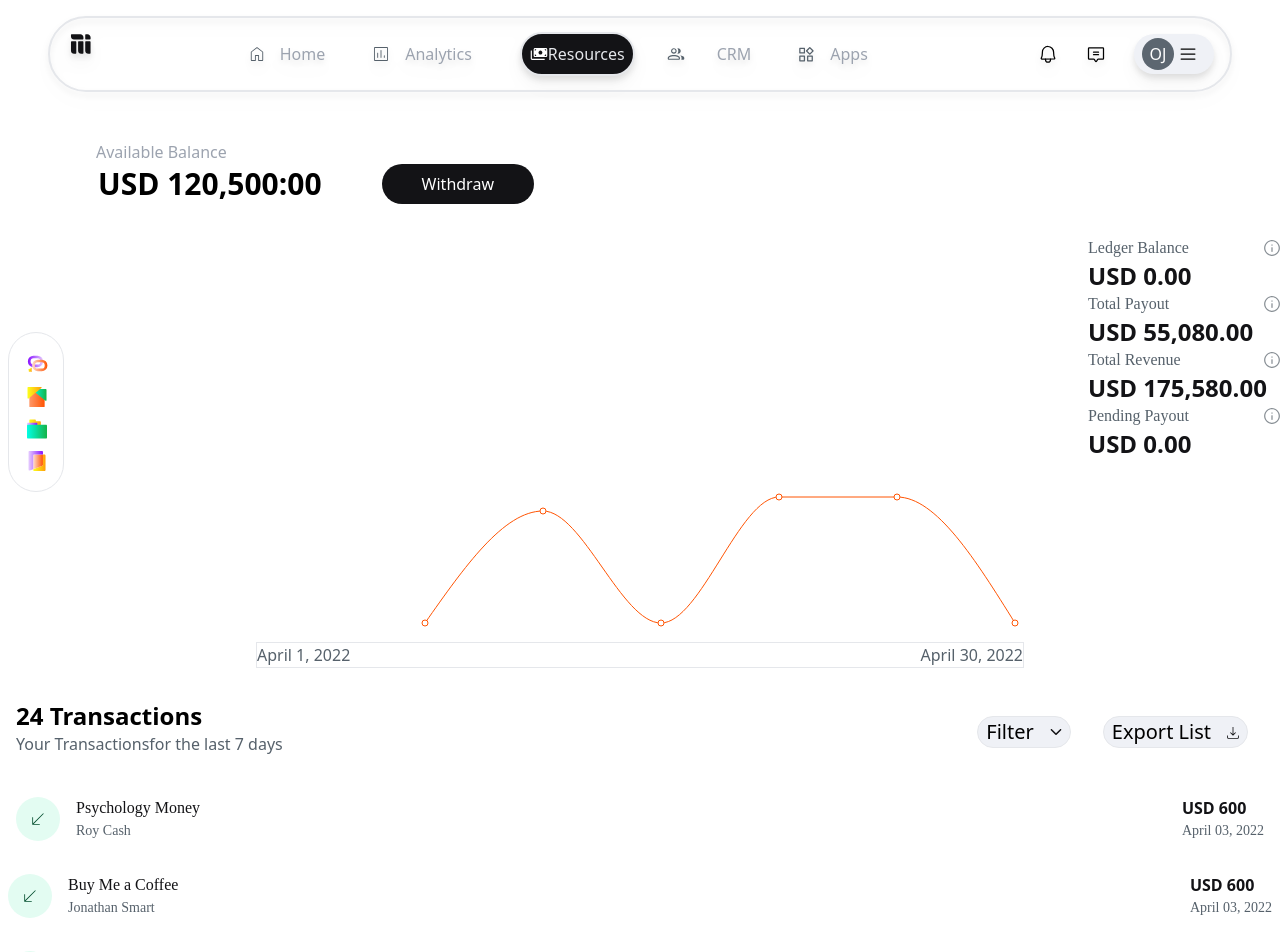
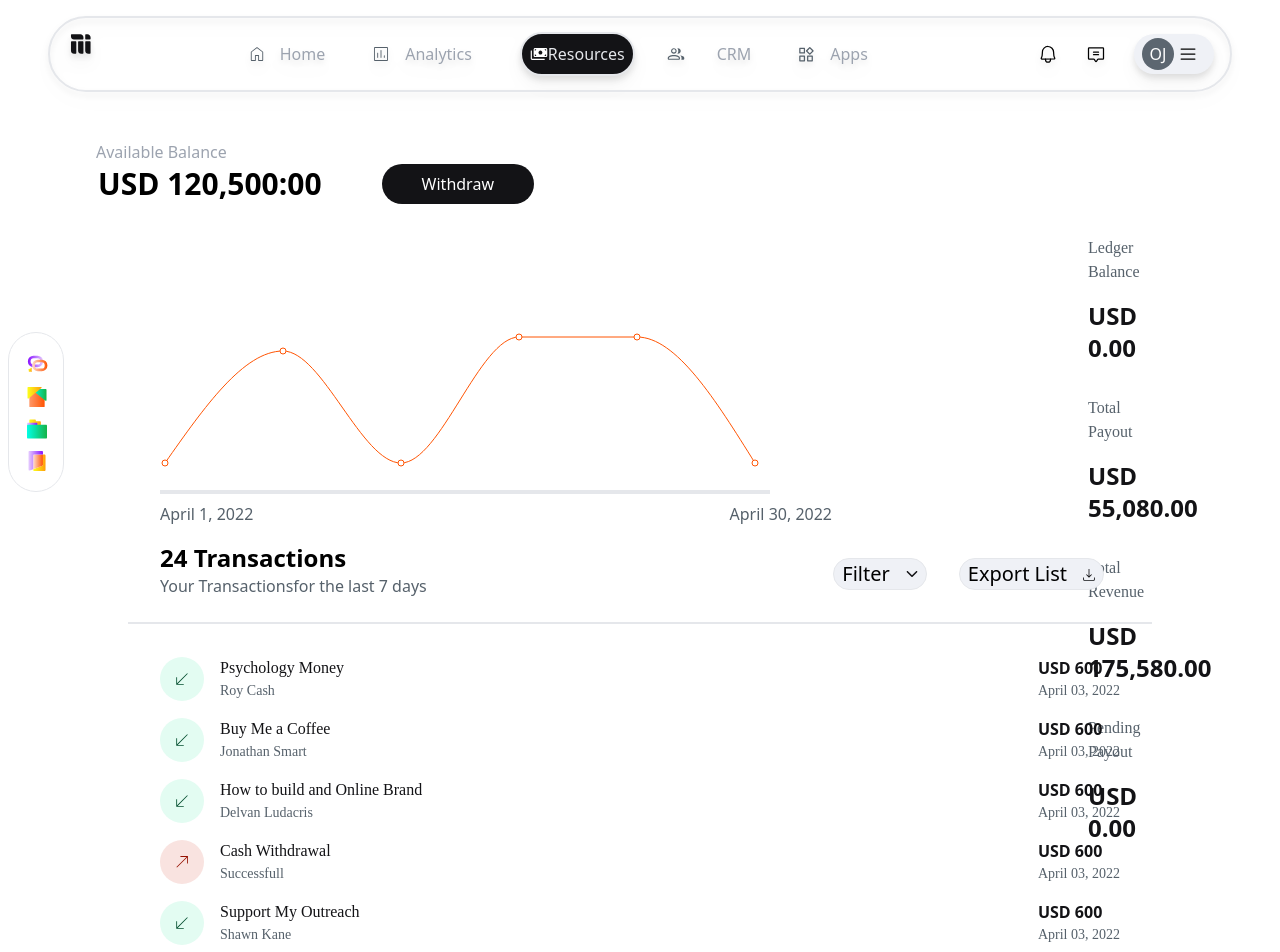
Before and after one commit to Jethrolopwus/revenue-app-frontend, a React (Create React App) app: page / in a window 1280 px wide. Shown: the top 952 px of the page. Built offline with nearby package versions, Linux system fonts and the light colour scheme.

Commit message:
chore: modified and update home and index html files

```diff
--- a/public/index.html
+++ b/public/index.html
@@ -24,7 +24,7 @@
       work correctly both with client-side routing and a non-root public URL.
       Learn how to configure a non-root public URL by running `npm run build`.
     -->
-    <title>React App</title>
+    <title>Revenue-App</title>
   </head>
   <body>
     <noscript>You need to enable JavaScript to run this app.</noscript>
--- a/src/Components/Home.jsx
+++ b/src/Components/Home.jsx
@@ -17,37 +17,37 @@ const Home = () =>{
                 </div>
             </div>
             <div>
-                <div className=" h-24 ml-[68rem]  ">
-                    <div className=" flex justify-between items-center text-[#56616B] font-[Degular]" >
+                <div className=" h-24 ml-[68rem] mx-40 ">
+                    <div className=" flex justify-between items-center mt-8 text-[#56616B] font-[Degular]" >
                         Ledger Balance
                         {Info}
                     </div>
-                    <div className="font-bold text-[#131316] text-2xl">
+                    <div className="font-bold text-[#131316] mt-4  text-2xl">
                         USD 0.00
                     </div>
-                    <div className=" flex justify-between items-center text-[#56616B] font-[Degular]" >
+                    <div className=" flex justify-between items-center mt-8 text-[#56616B] font-[Degular]" >
                         Total Payout
                         {Info}
                     </div>
-                    <div className="font-bold text-[#131316] text-2xl">
+                    <div className="font-bold text-[#131316] mt-4 text-2xl">
                         USD 55,080.00
                     </div>
-                    <div className="flex justify-between items-center text-[#56616B] font-[Degular]" >
+                    <div className="flex justify-between items-center mt-8 text-[#56616B] font-[Degular]" >
                         Total Revenue
                         {Info}
                     </div>
-                    <div className="font-bold text-[#131316] text-2xl">
+                    <div className="font-bold text-[#131316] mt-4 text-2xl">
                         USD 175,580.00
                     </div>
-                    <div className=" flex justify-between items-center text-[#56616B] font-[Degular]">
+                    <div className=" flex justify-between mt-8 items-center text-[#56616B] font-[Degular]">
                         Pending Payout
                         {Info}
                     </div>
-                    <div className="font-bold text-[#131316] text-2xl ">
+                    <div className="font-bold text-[#131316] mt-4 text-2xl ">
                         USD 0.00
                     </div>
                 </div>
-                <div className=" max-w-sm w-14 rounded-full  mx-2 h-40 border p-4 ">
+                <div className=" max-w-sm w-14 rounded-full fixed mx-2 h-40 border p-4 ">
                     <div className=" py-1 ">
                     {appTop}
                     </div>
@@ -62,14 +62,15 @@ const Home = () =>{
                     </div>
                 </div>
             </div>
-            <div className="flex justify-center pl-40">
+            <div className="mx-40">
                 <Charts/>
+                <div className="border-gray-200 max-w-[610px] border-2 mt-2"></div>
             </div>
-            <div className=" border max-w-3xl mx-auto flex justify-between">
+            <div className="max-w-2xl mx-40 flex justify-between mt-2">
                 <h3 className="text-[#56616B]">April 1, 2022</h3>
                 <h3 className="text-[#56616B]">April 30, 2022</h3>
             </div>
-                   <div className=" flex justify-between mx-4 mt-8">
+                   <div className=" flex justify-between mx-40 mt-4">
                         <div className="">
                             <h2 className="text-2xl font-bold">24 Transactions</h2>
                             <h3 className="text-4 text-[#56616B]">Your Transactionsfor the last 7 days</h3>
@@ -83,7 +84,9 @@ const Home = () =>{
                                 </button>
                             </div>
                     </div>
-                <div className="flex justify-between mx-4 mt-8">
+                    <div className="border-gray-200 my-4 mx-32 border"></div>
+
+                <div className="flex justify-between mx-40 mt-8">
                         <div className="flex justify-between items-center gap-4">
                             <span className="rounded-full p-4 bg-[#E3FCF2]">
                             {call1}
@@ -98,7 +101,7 @@ const Home = () =>{
                         <h3 className="text-[#56616B] text-[14px] font-[Degular]">April 03, 2022</h3>
                         </div>
                     </div>
-                    <div className="flex justify-between mx-2 mt-8">
+                    <div className="flex justify-between mx-40 mt-4">
                         <div className="flex justify-between items-center gap-4 ">
                         <span className=" rounded-full p-4 bg-[#E3FCF2]">
                             {call1}
@@ -113,7 +116,7 @@ const Home = () =>{
                             <h3 className="text-[#56616B] text-[14px] font-[Degular]">April 03, 2022</h3>
                         </div>
                     </div>
-                    <div className="flex justify-between mx-2 mt-8">
+                    <div className="flex justify-between mx-40 mt-4">
                         <div className="flex justify-between items-center gap-4">
                             <span className=" rounded-full p-4 bg-[#E3FCF2]">
                                 {call1}
@@ -128,7 +131,7 @@ const Home = () =>{
                         <h3 className="text-[#56616B] text-[14px] font-[Degular]">April 03, 2022</h3>
                         </div>
                     </div>
-                    <div className="flex justify-between mx-2 mt-8">
+                    <div className="flex justify-between mx-40 mt-4">
                         <div className="flex justify-between items-center gap-4">
                             <span className="rounded-full p-4 bg-[#F9E3E0]">
                                 {call2}
@@ -143,7 +146,7 @@ const Home = () =>{
                             <h3 className="text-[#56616B] text-[14px] font-[Degular]">April 03, 2022</h3>
                         </div>
                     </div>
-                    <div className="flex justify-between mx-2 mt-8">
+                    <div className="flex justify-between mx-40 mt-4">
                         <div className="flex justify-between items-center gap-4">
                             <span className="rounded-full p-4 bg-[#E3FCF2]">
                                 {call1}
@@ -158,12 +161,12 @@ const Home = () =>{
                             <h3 className="text-[#56616B] text-[14px] font-[Degular]">April 03, 2022</h3>
                         </div>
                     </div>
-                    <div className="flex justify-between mx-2 mt-8">
+                    <div className="flex justify-between mx-40 mt-4">
                         <div className="flex justify-between items-center gap-4">
                             <span className="rounded-full p-4 bg-[#F9E3E0]">
                                 {call2}
                             </span>
-                            <div>
+                            <div className="">
                             <h2 className=" text-[#131316] text-[16px] font-[Degular]">Cash Withdrawal</h2>
                             <h3 className="text-[14px] font-[Degular] text-[#56616b]">Pending</h3>
                             </div>
@@ -173,7 +176,7 @@ const Home = () =>{
                             <h3 className="text-[#56616B] text-[14px] font-[Degular]">April 03, 2022</h3>
                         </div>
                     </div>
-                    <div className="flex justify-between mx-2 mt-8">
+                    <div className="flex justify-between mx-40 mt-4">
                         <div className="flex justify-between items-center gap-4">
                             <span className="rounded-full p-4 bg-[#E3FCF2]">
                                 {call1}
@@ -188,6 +191,8 @@ const Home = () =>{
                             <h3 className="text-[#56616B] text-[14px] font-[Degular]">April 03, 2022</h3>
                         </div>
                     </div>
+                    <div className="flex justify-between mx-40 mt-8">
+                    </div>
         </section>
 
     )
```
